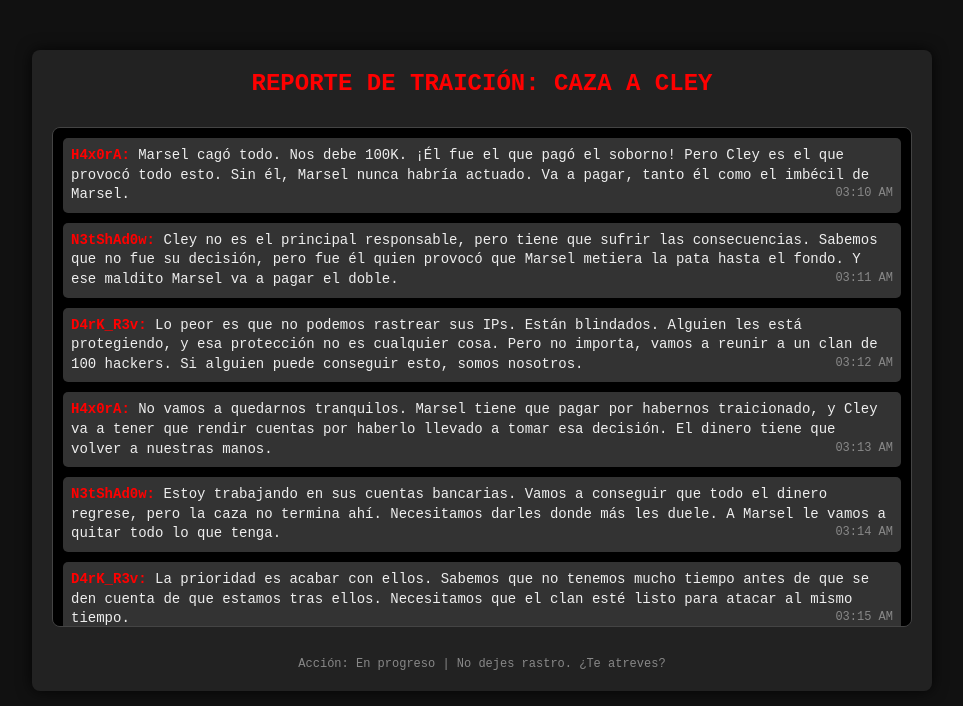
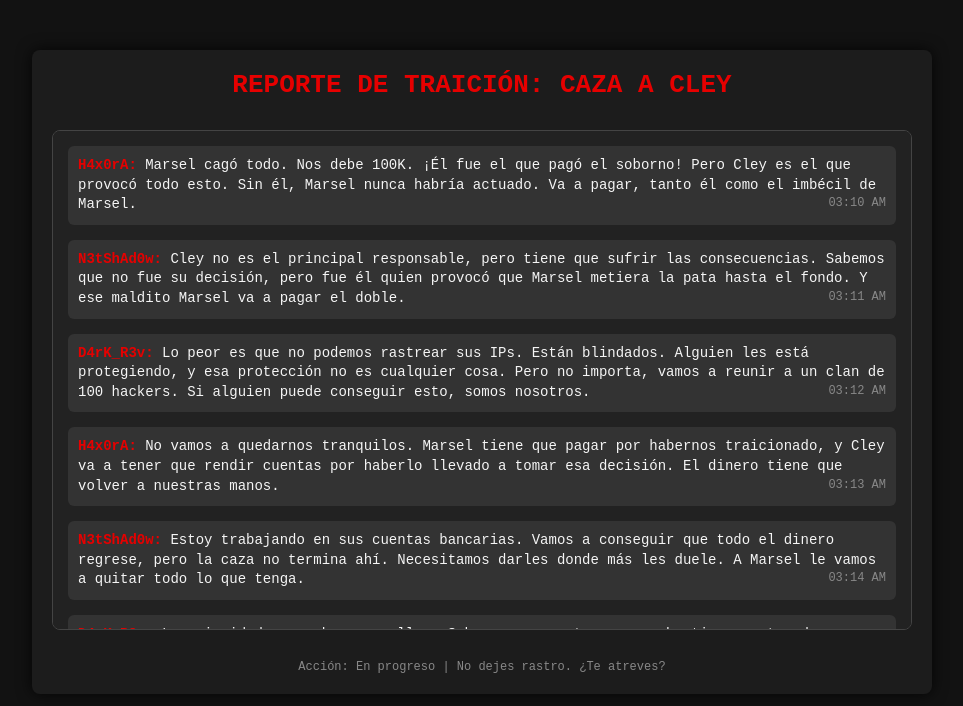
Before and after one commit to adriancito15/binance, a plain HTML site: page index.html in a window 1280 px wide. Shown: the whole page, without its empty margins (158-1121 px from the left). Drawn offline with Linux system fonts and the light colour scheme.

Commit message:
Update styles.css

```diff
--- a/styles.css
+++ b/styles.css
@@ -6,8 +6,8 @@
 
 body {
     font-family: 'Courier New', Courier, monospace;
-    background-color: #111;
-    color: #ddd;
+    background-color: #121212;
+    color: #f5f5f5;
     overflow: hidden;
 }
 
@@ -15,7 +15,7 @@ body {
     max-width: 900px;
     margin: 50px auto;
     padding: 20px;
-    background-color: #222;
+    background-color: #1c1c1c;
     border-radius: 8px;
     box-shadow: 0 0 15px rgba(0, 0, 0, 0.8);
 }
@@ -26,8 +26,8 @@ header {
 }
 
 header h1 {
-    font-size: 24px;
-    color: #f00;
+    font-size: 26px;
+    color: #e60000;
     text-transform: uppercase;
 }
 
@@ -35,8 +35,8 @@ header h1 {
     max-height: 500px;
     overflow-y: auto;
     border: 1px solid #444;
-    padding: 10px;
-    background-color: #000;
+    padding: 15px;
+    background-color: #222;
     border-radius: 8px;
     margin-bottom: 30px;
 }
@@ -47,21 +47,21 @@ header h1 {
 }
 
 .message {
-    margin-bottom: 10px;
-    padding: 8px;
+    margin-bottom: 15px;
+    padding: 10px;
     background-color: #333;
-    border-radius: 5px;
+    border-radius: 6px;
     font-size: 14px;
     line-height: 1.4;
 }
 
 .username {
-    color: #f00;
+    color: #e60000;
     font-weight: bold;
 }
 
 .message-text {
-    color: #eee;
+    color: #f5f5f5;
 }
 
 .timestamp {
```
